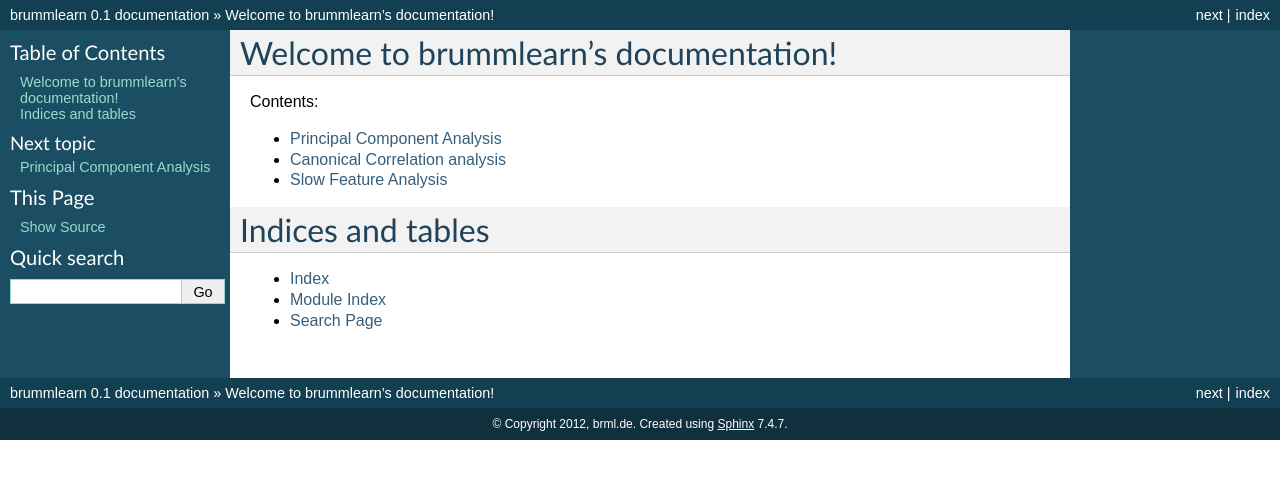
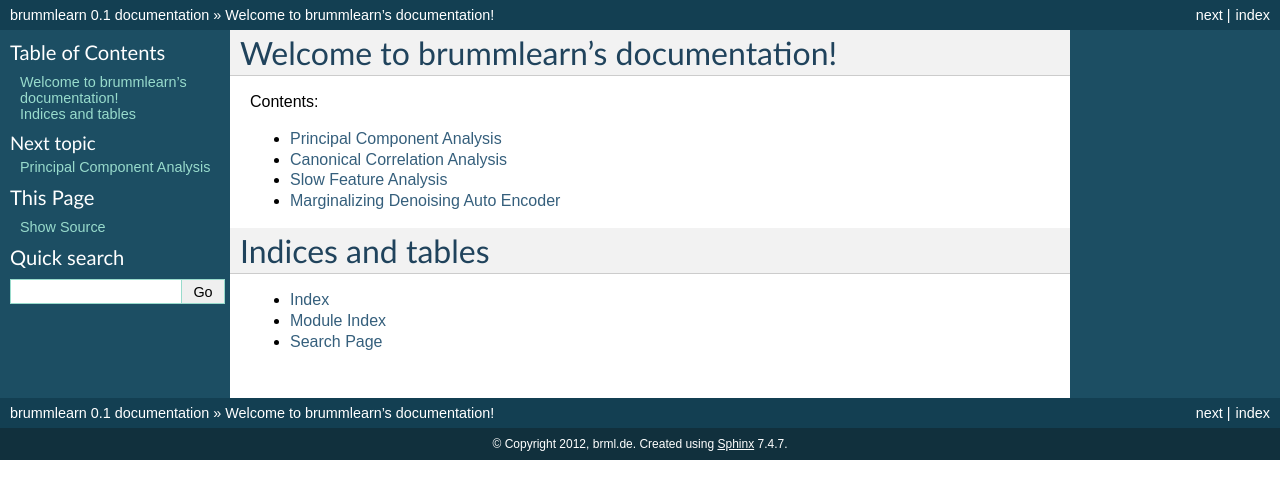
Before and after one commit to breze-no-salt/breze, a Sphinx documentation site: the page built from docs/source/index.rst, in a window 1280 px wide. Shown: the top 499 px of the page. Built offline with Sphinx 7.4.7, drawn with Linux system fonts in a browser that asks for light colours.

Commit message:
added documentation for mda and fixed some typos

```diff
--- a/docs/source/cca.rst
+++ b/docs/source/cca.rst
@@ -1,4 +1,4 @@
-Canonical Correlation analysis
+Canonical Correlation Analysis
 ==============================
 
 .. autofunction:: brummlearn.cca.cca
--- a/docs/source/index.rst
+++ b/docs/source/index.rst
@@ -12,6 +12,7 @@
    pca
    cca
    sfa
+   mda
    :maxdepth: 2
 
 
--- /dev/null
+++ b/docs/source/mda.rst
@@ -0,0 +1,6 @@
+Marginalizing Denoising Auto Encoder
+=====================
+
+.. automodule:: brummlearn.mda
+
+.. autofunction:: brummlearn.mda.mda
```
Also changed, not shown: 1 other file.
